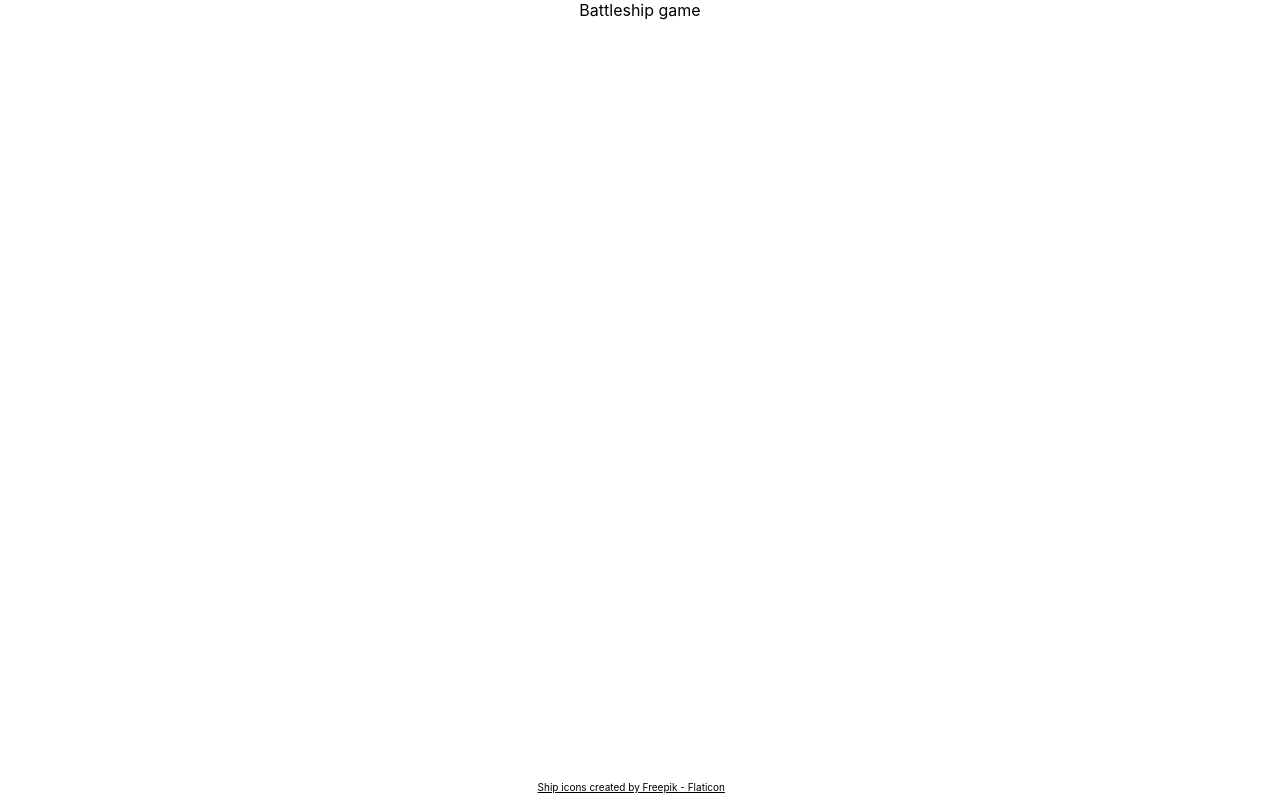
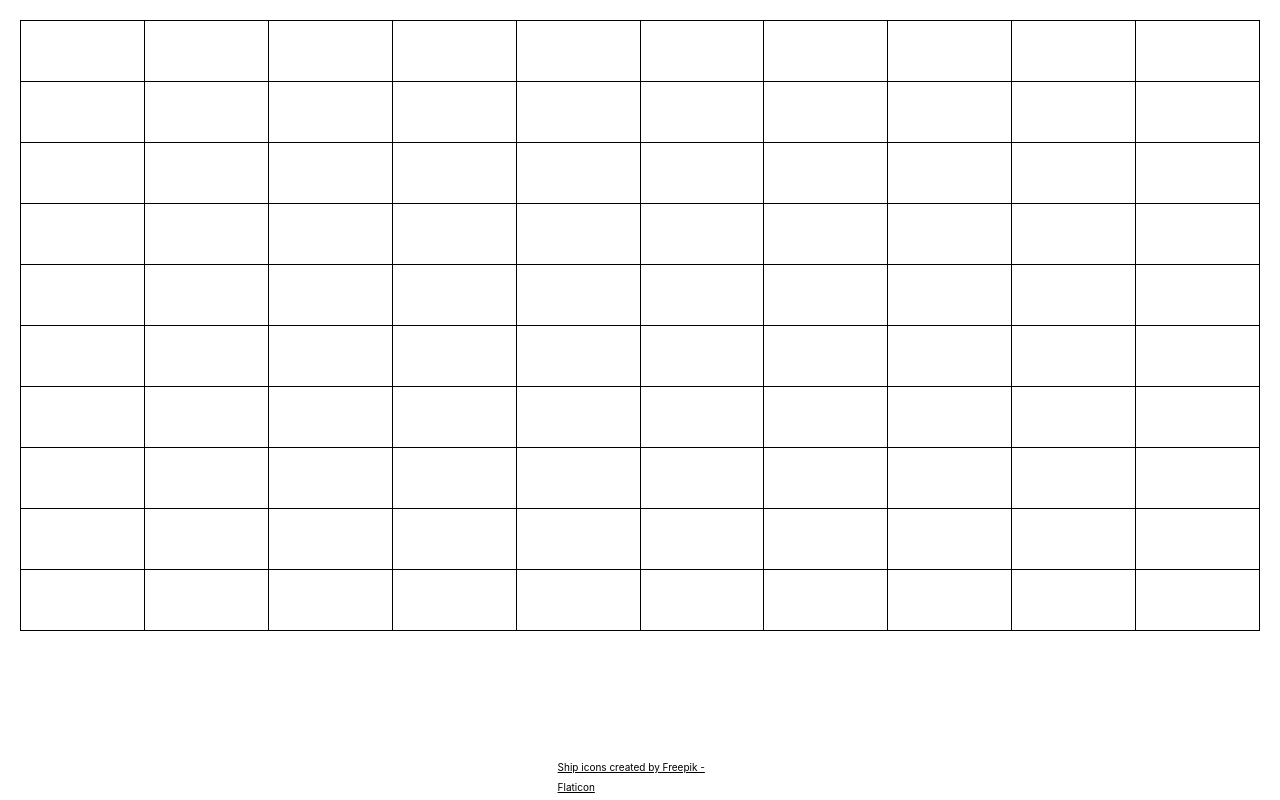
Before and after one commit to amalamarypaul/battleship-game, a React (Create React App) app: page / in a window 1280 px wide. Built offline with nearby package versions, Linux system fonts and the light colour scheme.

Commit message:
Changes are: 	* Upadate tsconfig file to make import easy 	* Change to single index css file 	* Add static board of 10x10 size

```diff
--- a/src/App.css
+++ /dev/null
@@ -1,13 +0,0 @@
-.App {
-  text-align: center;
-}
-footer{
-  position: absolute;
-  bottom: 0;
-  margin:5px 42%;
-
-}
-footer a {
-  color: black;
-  font-size: 10px;
-}
--- a/src/App.tsx
+++ b/src/App.tsx
@@ -1,15 +1,19 @@
-import "./App.css";
+import { Board } from "./components";
+import styled from "styled-components";
 
+const Container = styled.div`
+  margin: 20px;
+`;
 function App() {
   return (
-    <div className="App">
-      Battleship game
+    <Container>
+      <Board />
       <footer>
         <a href="https://www.flaticon.com/free-icons/ship" title="ship icons">
           Ship icons created by Freepik - Flaticon
         </a>
       </footer>
-    </div>
+    </Container>
   );
 }
 
--- /dev/null
+++ b/src/components/Board/BoardCell.tsx
@@ -0,0 +1,17 @@
+import styled from "styled-components";
+
+const Tile = styled.div`
+  width: 100%;
+  height: 100%;
+  min-width: 60px;
+  min-height: 60px;
+  cursor: pointer;
+  &:not(:first-child) {
+    border-left: 1px solid black;
+  }
+`;
+const BoardCell = () => {
+  return <Tile> </Tile>;
+};
+
+export default BoardCell;
--- /dev/null
+++ b/src/components/Board/index.tsx
@@ -0,0 +1,53 @@
+import styled from "styled-components";
+
+import { BoardValues } from "src/types/board";
+
+import BoardCell from "./BoardCell";
+
+const Container = styled.div`
+  display: flex;
+  flex-direction: column;
+  justify-content: center;
+  align-items: center;
+  border: 1px solid black;
+  margin: 0 auto;
+`;
+const BoardRow = styled.div`
+  display: flex;
+  flex-direction: row;
+  width: 100%;
+
+  &:not(:last-child) {
+    border-bottom: 1px solid black;
+  }
+`;
+
+const boardValues: BoardValues = [
+  [0, 1, 0, 0, 0, 1, 1, 0, 0, 0],
+  [0, 1, 0, 0, 0, 1, 1, 0, 0, 0],
+  [0, 1, 0, 0, 0, 1, 1, 0, 0, 0],
+  [0, 1, 0, 0, 0, 1, 1, 0, 0, 0],
+  [0, 1, 0, 0, 0, 1, 1, 0, 0, 0],
+  [0, 1, 0, 0, 0, 1, 1, 0, 0, 0],
+  [0, 1, 0, 0, 0, 1, 1, 0, 0, 0],
+  [0, 1, 0, 0, 0, 1, 1, 0, 0, 0],
+  [0, 1, 0, 0, 0, 1, 1, 0, 0, 0],
+  [0, 1, 0, 0, 0, 1, 1, 0, 0, 0],
+];
+const Board = () => {
+  return (
+    <Container>
+      {boardValues.map((rowValue, rowIndex) => {
+        return (
+          <BoardRow key={`row-${rowIndex}`}>
+            {rowValue.map((colValue, colIndex) => {
+              return <BoardCell key={`col-${rowIndex}${colIndex}`}></BoardCell>;
+            })}
+          </BoardRow>
+        );
+      })}
+    </Container>
+  );
+};
+
+export default Board;
--- /dev/null
+++ b/src/components/index.ts
@@ -0,0 +1,3 @@
+import Board from "./Board";
+
+export { Board };
--- a/src/index.css
+++ b/src/index.css
@@ -11,3 +11,16 @@ code {
   font-family: source-code-pro, Menlo, Monaco, Consolas, 'Courier New',
     monospace;
 }
+.App {
+  text-align: center;
+}
+footer{
+  position: absolute;
+  bottom: 0;
+  margin:5px 42%;
+
+}
+footer a {
+  color: black;
+  font-size: 10px;
+}
--- /dev/null
+++ b/src/types/board.ts
@@ -0,0 +1 @@
+export type BoardValues = number[][];
--- a/tsconfig.json
+++ b/tsconfig.json
@@ -18,7 +18,8 @@
     "resolveJsonModule": true,
     "isolatedModules": true,
     "noEmit": true,
-    "jsx": "react-jsx"
+    "jsx": "react-jsx",
+    "baseUrl": "./"
   },
   "include": [
     "src"
```
